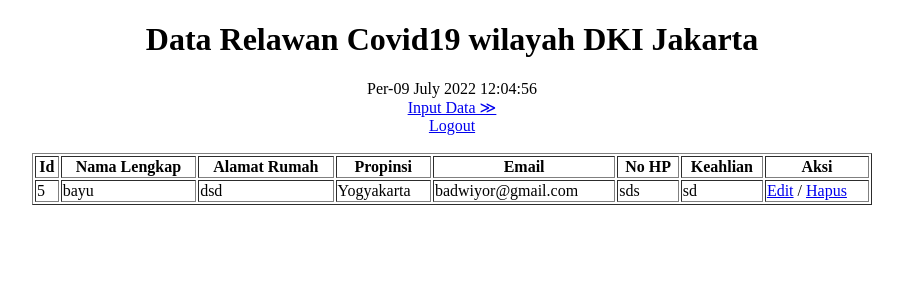
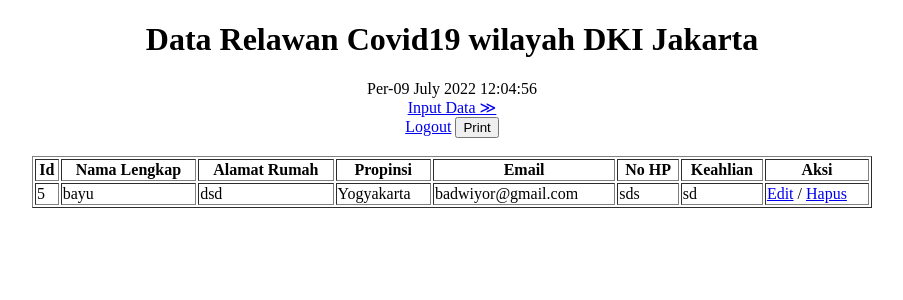
Before and after one commit to Badwiyor/UAS_Kelompok2, a PHP site: page / in a window 1280 px wide. Shown: the top 300 px of the page, without its empty margins (188-1091 px from the left). Run offline with PHP 8.4, Linux system fonts and the light colour scheme; data comes from the database, SQL or seed files in the repository.

Commit message:
Update index.php
menambahkan button print

```diff
--- a/index.php
+++ b/index.php
@@ -28,6 +28,9 @@ include 'koneksi.php';
     <a href="input.php">Input Data &Gt; </a>
     <br>
     <a href="logout.php">Logout</a>
+    <a href="index.php">
+    <button onClick="window.print();">Print</button>
+    </a>
   </center>
   <br/>
   <table border="1">
```
